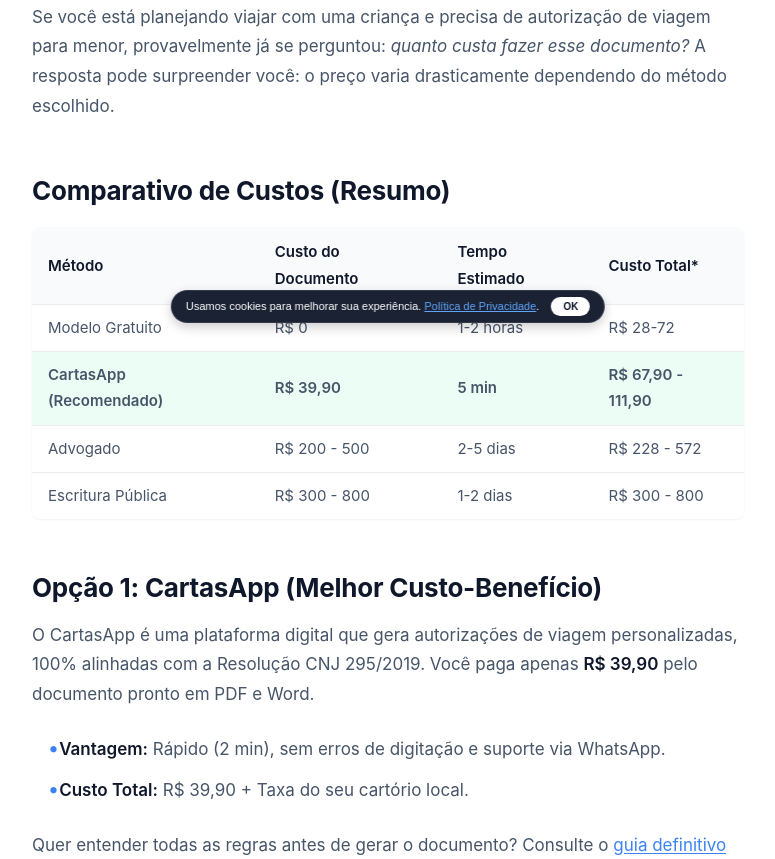
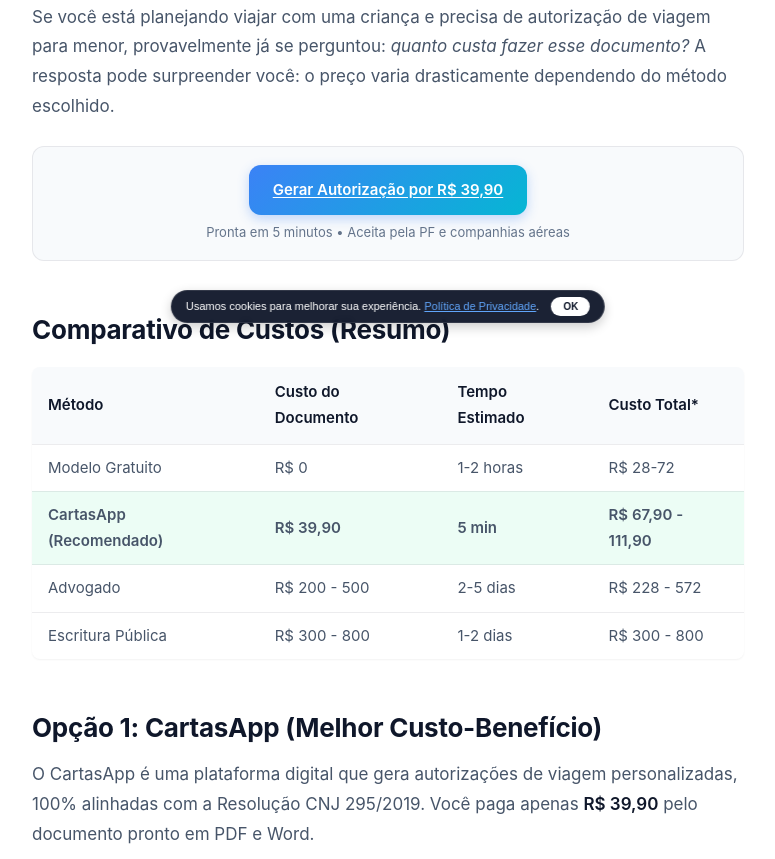
Before and after one commit to diegoorosa/cartas-app, a website: page public/quanto-custa-autorizacao-viagem.html in a window 1280 px wide. Shown: the part 467-1326 px from the top of the page, without its empty margins (252-1027 px from the left). Drawn offline with Linux system fonts and the light colour scheme.

Commit message:
seo: reescreve titles de 5 paginas com CTR <1.5% (guarda-compartilhada, madrasta, smart-fit, cruzeiro, reembolso) + CTA primario no topo de quanto-custa-autorizacao

```diff
--- a/public/quanto-custa-autorizacao-viagem.html
+++ b/public/quanto-custa-autorizacao-viagem.html
@@ -182,7 +182,10 @@
                 provavelmente já se perguntou:
                 <em>quanto custa fazer esse documento?</em> A resposta pode surpreender você: o preço varia
                 drasticamente dependendo do método escolhido.
-            </p><h2>Comparativo de Custos (Resumo)</h2><table class="price-table">
+            </p><div style="margin: 24px 0; padding: 18px 24px; background: var(--bg-secondary); border-radius: 12px; border: 1px solid var(--border); text-align: center;">
+                <a href="/viagem.html" class="btn btn-primary btn-lg">Gerar Autorização por R$ 39,90</a>
+                <p class="small" style="margin: 8px 0 0;">Pronta em 5 minutos • Aceita pela PF e companhias aéreas</p>
+            </div><h2>Comparativo de Custos (Resumo)</h2><table class="price-table">
                 <thead>
                     <tr>
                         <th>Método</th>
```
Also changed, not shown: public/cancelar-smart-fit-guia-completo.html (+2 -2 lines), public/guarda-compartilhada-autorizacao-viagem.html (+2 -2 lines), public/reembolso-cancelamento-passagem.html (+2 -2 lines), public/viagem-cruzeiro-maritimo-menor.html (+2 -2 lines), public/viajar-com-madrasta-padrasto.html (+2 -2 lines).
